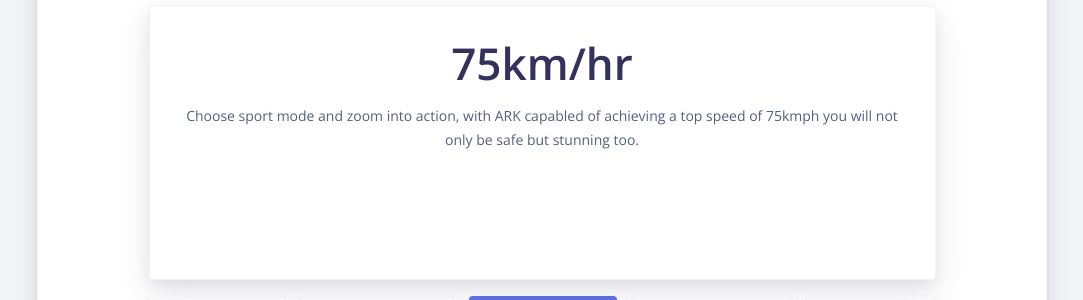
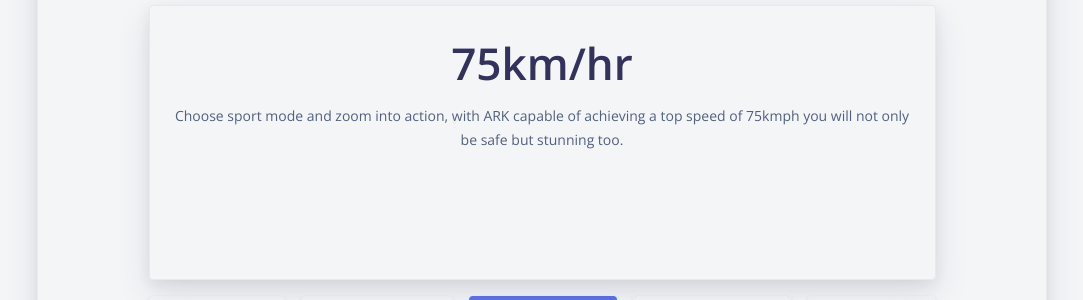
Before and after one commit to starya-mobility/starya.github.io, a Jekyll site: the page built from _pages/ark.md, in a window 1280 px wide. Shown: the part 1001-1301 px from the top of the page, without its empty margins (98-1181 px from the left). Built offline with Jekyll 4.4.1, drawn with Linux system fonts in a browser that asks for light colours; nearby versions of some CDN libraries; library files that are not in the unit come from our copies; comment, search, counter and statistics services are not loaded.

Commit message:
color changes in addon and gallery update

```diff
--- a/_pages/ark.md
+++ b/_pages/ark.md
@@ -39,7 +39,7 @@
 										<div class="col-lg-12 text-center">
 											<div id="tooltip" class="btn-sm btn-primary text-uppercase" style="position: absolute;margin-top: -2rem;margin-left: -3rem;z-index: 100;display:block;visibility:hidden"></div>
 											<canvas style="width:100%" id="corecontainer"></canvas>
-											<div id="modalpreview"> <span class="badge badge-pill badge-success text-uppercase">Loading Preview</span>
+											<div><span id="modalpreview" class="badge badge-pill badge-success text-uppercase">Loading Preview</span>
 											</div>
 										</div>
 									</div>
@@ -58,7 +58,7 @@
 												</div>
 												<div class="tab-pane fade active show" id="tabs-icons-text-3" role="tabpanel" aria-labelledby="tabs-icons-text-3-tab">
 												<h2 class="display-2 text-center">75km/hr</h2>
-												<p class="description text-center" style="height:15vh;">Choose sport mode and zoom into action, with ARK capabled of achieving a top speed of 75kmph you will not only be safe but stunning too.</p>
+												<p class="description text-center" style="height:15vh;">Choose sport mode and zoom into action, with ARK capable of achieving a top speed of 75kmph you will not only be safe but stunning too.</p>
 												</div>
 												<div class="tab-pane fade" id="tabs-icons-text-4" role="tabpanel" aria-labelledby="tabs-icons-text-4-tab">
 												<h2 class="display-2 text-center">105kg</h2>
@@ -66,7 +66,7 @@
 												</div>
 												<div class="tab-pane fade" id="tabs-icons-text-5" role="tabpanel" aria-labelledby="tabs-icons-text-5-tab">
 												<h2 class="display-2 text-center">80km/swap</h2>
-												<p class="description text-center" style="height:15vh;">With ARK's energy efficient core and swappable battery model your pitstop will be a luxuary. Change the battery in less than 10 seconds and get back on the track.</p>
+												<p class="description text-center" style="height:15vh;">With ARK's energy efficient core and swappable battery model your pitstop will be a luxury. Change the battery in less than 10 seconds and get back on the track.</p>
 												</div>
 											</div>
 										</div>
@@ -106,7 +106,7 @@
 										renderer = new THREE.WebGLRenderer({canvas:canvas,alpha: true});
 										renderer.setClearColor( 0x000000, 0 ); // the default
 										scene = new THREE.Scene();
-										scene.background = new THREE.Color('white');
+										// scene.background = new THREE.Color('white');
 										const fov = 40;
 										const aspect = 2;  // the canvas default
 										const near = 0.1;
@@ -196,8 +197,8 @@
 											switch(modal){
 												case 'motor'      :  $("#modal-motor").modal("show");break;
 												case 'controller' :  $("#modal-controller").modal("show");break;
-												case 'powertrain'     :  $("#modal-powertrain").modal("show");break;
-												case 'radiator'    :  $("#modal-cooling").modal("show");break;
+												case 'powertrain' :  $("#modal-powertrain").modal("show");break;
+												case 'radiator'   :  $("#modal-cooling").modal("show");break;
 											}
 										};
 									var prepmodal = null;
--- a/assets/css/addon.css
+++ b/assets/css/addon.css
@@ -1,4 +1,10 @@
 body{
+    background-color: #f4f5f7;
+}
+.card{
+    background-color: #f4f5f7;
+}
+.nav-pills .nav-link{
     background-color: #f4f5f7;
 }
 .blockquote {
```
Also changed, not shown: other parts of _pages/ark.md (+2 -3 lines), _data/galleryset.yaml (+0 -15 lines).
